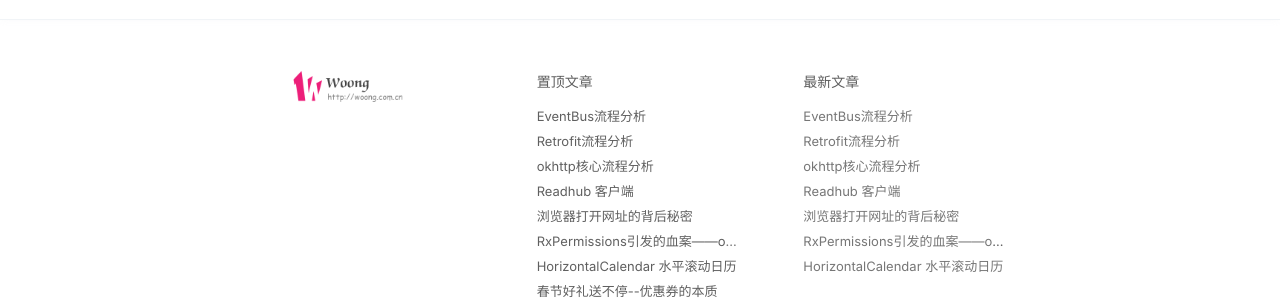
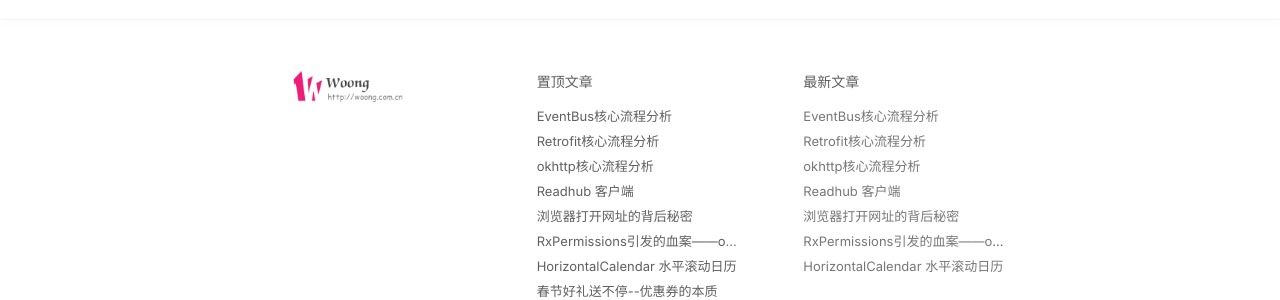
Before and after one commit to j1406493495/j1406493495.github.io, a Jekyll site: the page built from _posts/android/2018-06-07-EventBus核心流程分析.md, in a window 1280 px wide and 900 px high, scrolled down 4468 px. Shown: the part 530-830 px from the top of the window. Built offline with Jekyll 4.4.1, drawn with Linux system fonts in a browser that asks for light colours; nearby versions of some CDN libraries; comment, search, counter and statistics services are not loaded; some of the changed text lies outside the part shown.

Commit message:
[Bug XXXX] update article title Cause: None Solution: None Fixed Version: None Branch: None

```diff
--- a/_posts/android/2018-06-07-EventBus核心流程分析.md
+++ b/_posts/android/2018-06-07-EventBus核心流程分析.md
@@ -2,7 +2,7 @@
 layout: blog
 android: true
 istop: true
-title: "EventBus流程分析"
+title: "EventBus核心流程分析"
 background-image: https://ws4.sinaimg.cn/large/006tKfTcgy1fs2pedoxncj31ba0tm1a1.jpg
 date:  2018-06-07
 category: Android
```
Also changed, not shown: _posts/android/2018-06-02-Retrofit核心流程分析.md (+1 -1 lines).
